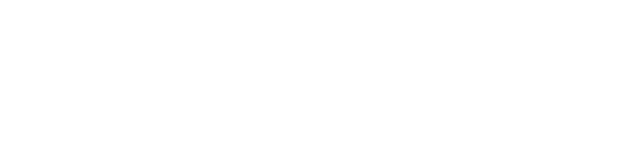
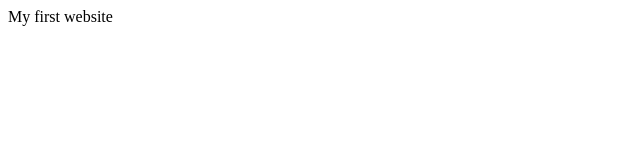
Before and after one commit to nadiaislam00/my-simple-website, a plain HTML site: page index.html in a window 1280 px wide. Shown: the whole page, without its empty margins (0-640 px from the left). Drawn offline with Linux system fonts and the light colour scheme.

Commit message:
create div

```diff
--- a/index.html
+++ b/index.html
@@ -6,6 +6,6 @@
     <title>My simple website</title>
 </head>
 <body>
-
+    <div>My first website</div>
 </body>
 </html>
--- /dev/null
+++ b/style.css
@@ -0,0 +1,3 @@
+div{
+    background-color: aqua;
+}
```
